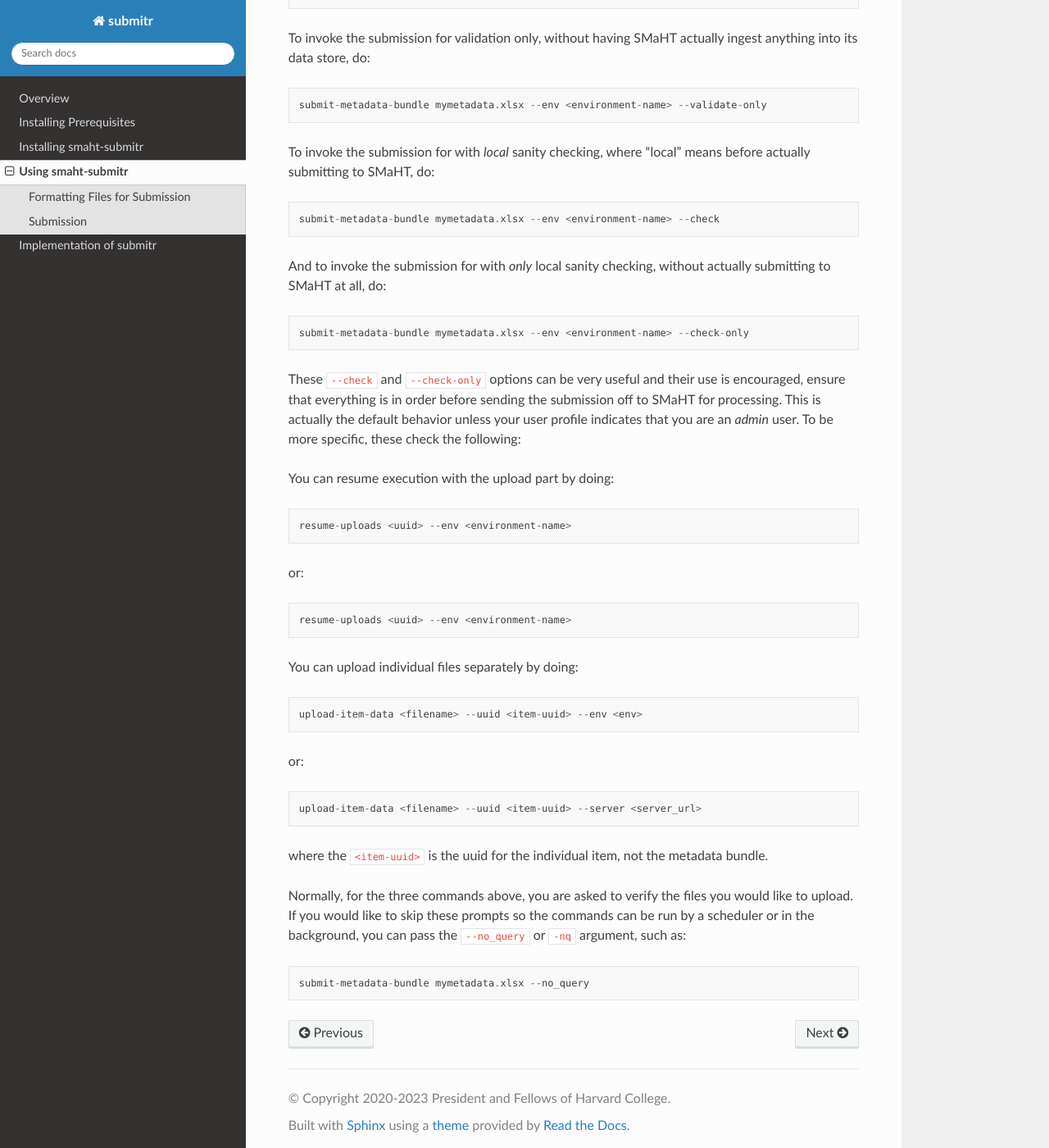
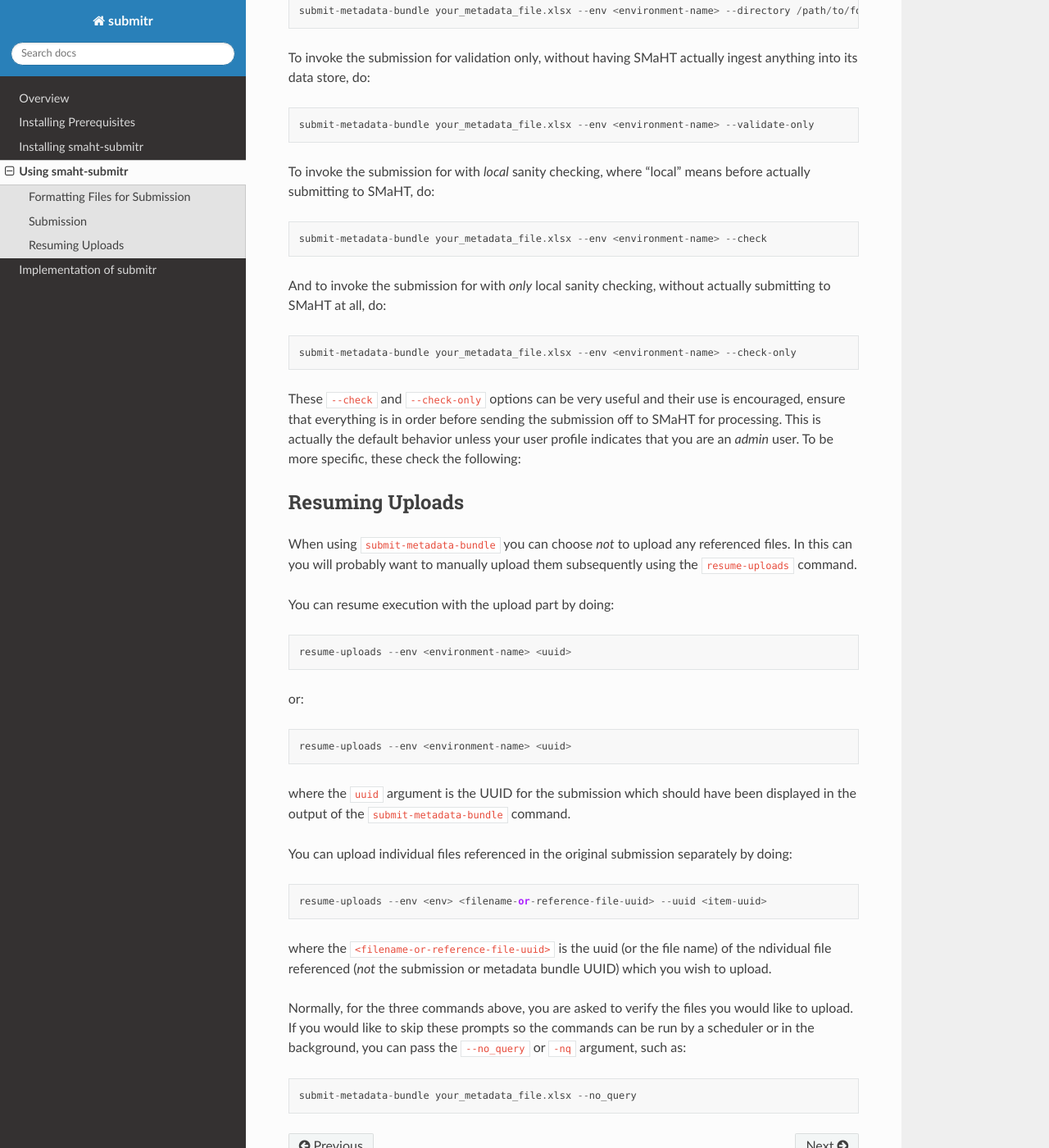
Before and after one commit to smaht-dac/submitr, a Sphinx documentation site: the page built from docs/source/usage.rst, in a window 1280 px wide and 1400 px high, scrolled down 1545 px. Shown: the whole window at 82% size. Built offline with Sphinx 7.4.7 and the Read the Docs theme 2.0.0, drawn with Linux system fonts in a browser that asks for light colours; some of the changed text lies outside the part shown.

Commit message:
minor fix for upload folders and docs also

```diff
--- a/docs/source/usage.rst
+++ b/docs/source/usage.rst
@@ -15,10 +15,11 @@
 `SMaHT Portal <https://data.smaht.org/>`_.
 
 But briefly, most commonly, the file format recommended is an Excel spreadsheet file (e.g. ``your_metadata_file.xlsx``),
-comprised of one or more sheets, where each sheet name is the name of a SMaHT Portal entity or `object` defined within the system.
+comprised of one or more sheets. Each sheet name must be the name of a SMaHT Portal entity or `object` defined within the system.
 
+Each sheet must have as its first row, a special `header` row, which enumerates the names of the object properties as the column names;
+each column name must match exactly the name of the property for the kkk
 Each sheet may contain any number of rows, each representing an instance of the object.
-Each sheet must have as its first row, a special `header` row, which enumerates the names of the object properties as the column names.
 
 Note that the first row which is entirely empty marks the end of the input, and any subsequenct rows will be entirely ignored.
 
@@ -62,43 +63,46 @@
 
 To invoke the submission for validation only, without having SMaHT actually ingest anything into its data store, do::
 
-   submit-metadata-bundle mymetadata.xlsx --env <environment-name> --validate-only
+   submit-metadata-bundle your_metadata_file.xlsx --env <environment-name> --validate-only
 
 To invoke the submission for with `local` sanity checking, where "local" means before actually submitting to SMaHT, do::
 
-   submit-metadata-bundle mymetadata.xlsx --env <environment-name> --check
+   submit-metadata-bundle your_metadata_file.xlsx --env <environment-name> --check
 
 And to invoke the submission for with `only` local sanity checking, without actually submitting to SMaHT at all, do::
 
-   submit-metadata-bundle mymetadata.xlsx --env <environment-name> --check-only
+   submit-metadata-bundle your_metadata_file.xlsx --env <environment-name> --check-only
 
 These ``--check`` and ``--check-only`` options can be very useful and their use is encouraged,
 ensure that everything is in order before sending the submission off to SMaHT for processing.
 This is actually the default behavior unless your user profile indicates that you are an `admin` user.
 To be more specific, these check the following:
 
+Resuming Uploads
+================
+When using ``submit-metadata-bundle`` you can choose `not` to upload any referenced files.
+In this can you will probably want to manually upload them subsequently using the ``resume-uploads`` command.
 
 You can resume execution with the upload part by doing::
 
-   resume-uploads <uuid> --env <environment-name>
+   resume-uploads --env <environment-name> <uuid>
 
 or::
 
-   resume-uploads <uuid> --env <environment-name>
+   resume-uploads --env <environment-name> <uuid>
 
-You can upload individual files separately by doing::
+where the ``uuid`` argument is the UUID for the submission which should have been displayed in the output of the ``submit-metadata-bundle`` command.
 
-   upload-item-data <filename> --uuid <item-uuid> --env <env>
+You can upload individual files referenced in the original submission separately by doing::
 
-or::
+   resume-uploads --env <env> <filename-or-reference-file-uuid> --uuid <item-uuid>
 
-   upload-item-data <filename> --uuid <item-uuid> --server <server_url>
-
-where the ``<item-uuid>`` is the uuid for the individual item, not the metadata bundle.
+where the ``<filename-or-reference-file-uuid>`` is the uuid (or the file name) of the
+ndividual file referenced (`not` the submission or metadata bundle UUID) which you wish to upload.
 
 Normally, for the three commands above, you are asked to verify the files you would like
 to upload. If you would like to skip these prompts so the commands can be run by a
 scheduler or in the background, you can pass the ``--no_query`` or ``-nq`` argument, such
 as::
 
-    submit-metadata-bundle mymetadata.xlsx --no_query
+    submit-metadata-bundle your_metadata_file.xlsx --no_query
```
Also changed, not shown: 1 other file.
